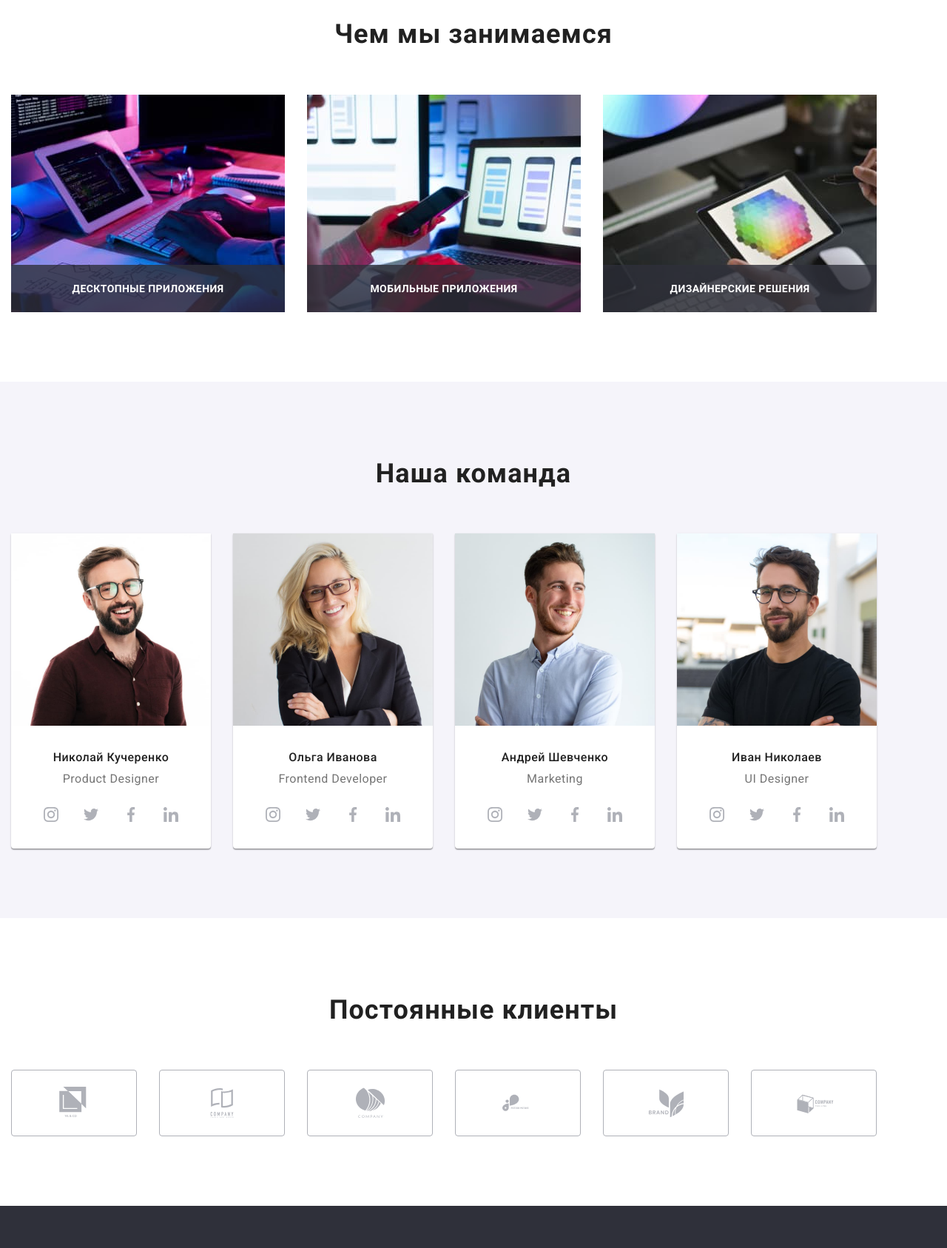
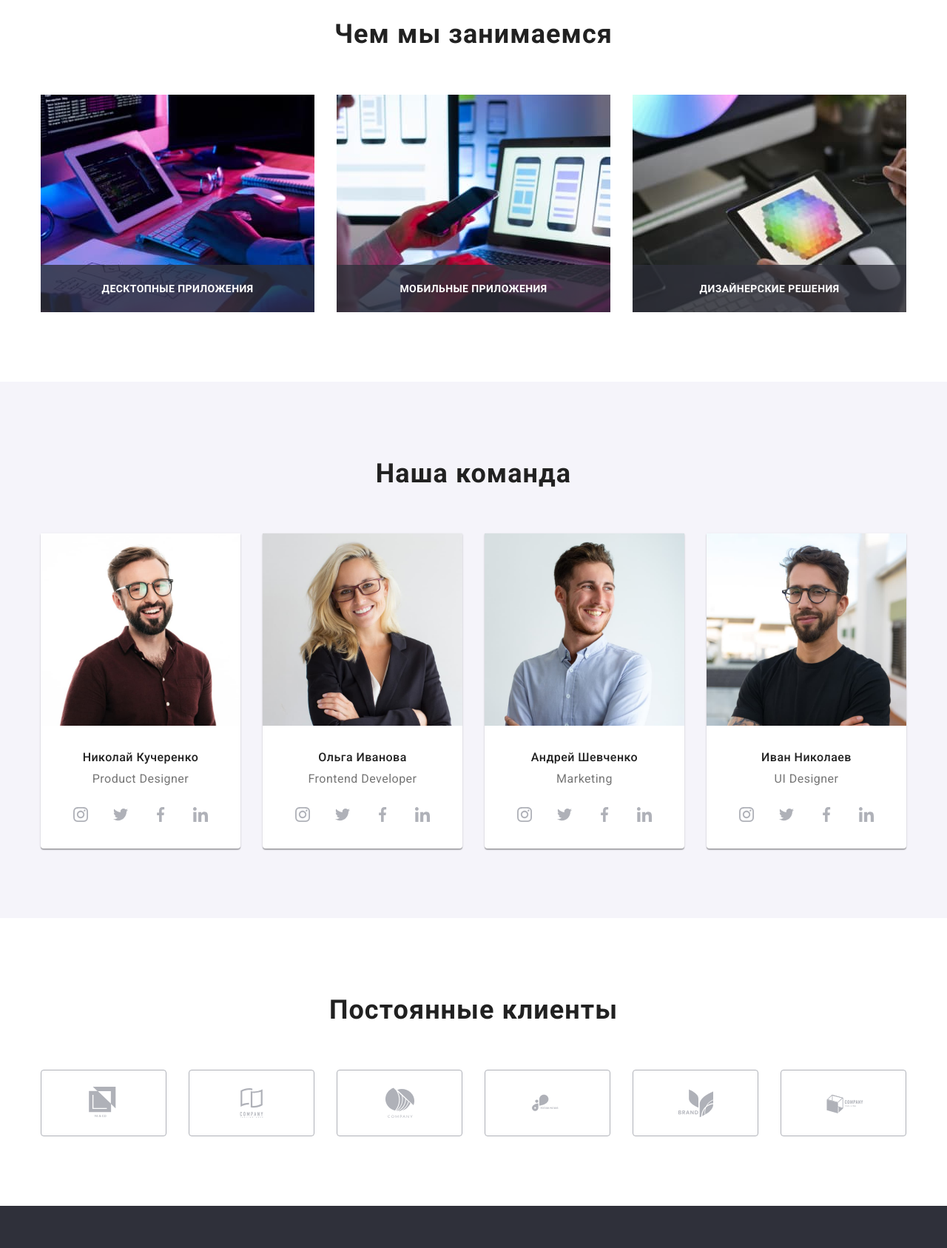
Before and after one commit to Yura69/goit-markup-hw-08, a plain HTML site: page index.html in a window 1280 px wide. Shown: the part 1100-2787 px from the top of the page at 74% size. Drawn offline with Linux system fonts and the light colour scheme.

Commit message:
изменяет позиционирование карточек команды, клиентов, портфолио.

```diff
--- a/sass/components/_clients.scss
+++ b/sass/components/_clients.scss
@@ -22,6 +22,7 @@
     }
   @media screen and (min-width:1200px){
       display: flex;
+      justify-content: center;
       align-items: center;
 
   .item:not(:last-child) {
--- a/sass/components/_feautures.scss
+++ b/sass/components/_feautures.scss
@@ -29,6 +29,7 @@
       }
     @media screen and (min-width:1200px){
         display: flex;
+                justify-content: center;
         .item:not(:last-child) {
        margin-right: 30px;
 }
--- a/sass/components/_our_job.scss
+++ b/sass/components/_our_job.scss
@@ -10,6 +10,7 @@
 }
 .our-job {
   display: flex;
+  justify-content: center;
    .item:not(:last-child) {
     margin-right: 30px;
   }
--- a/sass/components/_our_teem.scss
+++ b/sass/components/_our_teem.scss
@@ -45,6 +45,8 @@
     }
     @media screen and (min-width:1200px) {
         display: flex;
+                justify-content: center;
+
         .item:not(:last-child) {
         margin-right: 30px;
       }
--- a/sass/components/portfolio/_portfolio.scss
+++ b/sass/components/portfolio/_portfolio.scss
@@ -75,6 +75,7 @@
 }
 .port-exemp {
   display: flex;
+
   flex-wrap: wrap;
     .item a > img {
       margin-bottom: 20px;
@@ -96,6 +97,7 @@
 
         @media screen and (min-width:1200px) {
         margin-top: 56px;
+        justify-content: center;
       .item a > img {
           width: 370px;
           height: 294px;
```
Also changed, not shown: css/main.css, css/main.min.css, 2 other files.
